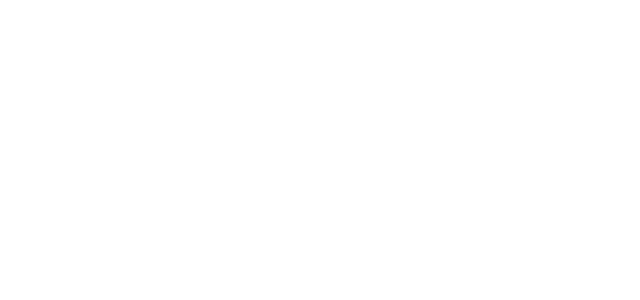
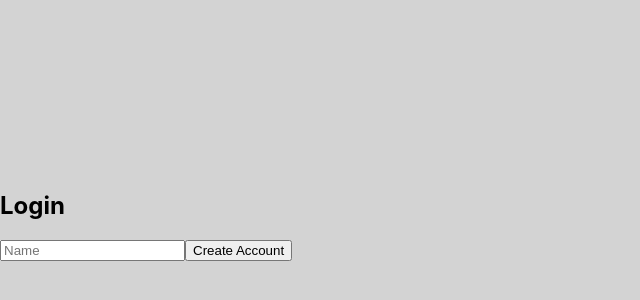
Before and after one commit to balavenkataraman123/HackTheNorth2023, a React (Create React App) app in the folder frontend/: page /register in a window 1280 px wide. Before the commit this address had no page. Shown: the part 184-484 px from the top of the page, without its empty margins (0-640 px from the left). Built offline with nearby package versions, Linux system fonts and the light colour scheme; what @dfinity/agent would draw is missing.

Commit message:
Add register page & home screen

```diff
--- a/frontend/src/App.js
+++ b/frontend/src/App.js
@@ -3,30 +3,11 @@ import React, {useState, useEffect} from 'react'
 import './App.css';
 import {BrowserRouter, Route, Routes} from 'react-router-dom';
 import { PicturePage } from './Picture';
+import Menu from './Menu'
+import RegisterPage from './Register';
 
 const Home = () => {
-  return <div className="App">
-  <header className="App-header">
-    <img src={logo} className="App-logo" alt="logo" />
-    <p>
-      Edit <code>src/App.js</code> and save to reload.
-    </p>
-    <a
-      className="App-link"
-      href="https://reactjs.org"
-      target="_blank"
-      rel="noopener noreferrer"
-    >
-      Learn React
-    </a>
-  </header>
-</div>
-}
-
-const Secondary = () => {
-  return <div>
-    This is another link
-  </div>
+  return <Menu />
 }
 
 function App() {
@@ -34,7 +15,7 @@ function App() {
     <BrowserRouter>
       <Routes>
         <Route path='/' element={<Home />}></Route>
-        <Route path='/second' element={<Secondary />}></Route>
+        <Route path='/register' element={<RegisterPage />}></Route>
         <Route path='/picture' element={<PicturePage />}></Route>
       </Routes>
     </BrowserRouter>
--- a/frontend/src/Menu.js
+++ b/frontend/src/Menu.js
@@ -1,5 +1,6 @@
 import { getDescription } from './utils';
 import React, { useState } from 'react';
+import { getImageByKey } from './utils';
 
 const MenuPage = () => {
 
--- a/frontend/src/Picture.js
+++ b/frontend/src/Picture.js
@@ -103,8 +103,9 @@ export const DescriptionPage = ({imageStr}) => {
     }
 
     const upload = async () => {
-        registerDocument(imageStr, `${title}: ${desc}`)
+        await registerDocument(imageStr, `${title}: ${desc}`)
         alert('document uploaded successfully!')
+        window.location.href = "/"
     }
 
     return <div style={{...stickBorder, display: 'flex', alignItems: 'stretch', flexDirection: 'column', padding: '20px'}}>
--- /dev/null
+++ b/frontend/src/Register.js
@@ -0,0 +1,21 @@
+import React, {useState, useEffect} from 'react'
+
+const RegisterPage = () => {
+    const [name, setName] = useState("")
+    document.body.classList.add('full-height')
+    document.body.style.backgroundColor = 'lightgray'
+    document.documentElement.classList.add('full-height')
+    document.getElementById('root').classList.add('full-height')
+    const createAccount = () => {
+
+    }
+    return <div style={{width: '100%', height: '100%', display: 'flex', flexDirection: 'column', alignContent: 'stretch', justifyContent: 'center'}}>
+        <div>
+            <h2>Login</h2>
+            <input type="text" placeholder="Name" value={name} onChange={(e) => setName(e.target.value)} />
+            <input type="submit" value="Create Account" onClick={createAccount} />
+        </div>
+    </div>
+}
+
+export default RegisterPage
--- a/frontend/src/utils.js
+++ b/frontend/src/utils.js
@@ -28,7 +28,6 @@ export const getDescription = () => {
 
 export const addImage = (key, description) => {
     const imageKeys = getImageKeys()
-    console.log(imageKeys)
     imageKeys.push(key)
     const imageDescription = getDescription()
     imageDescription.push(description)
```
